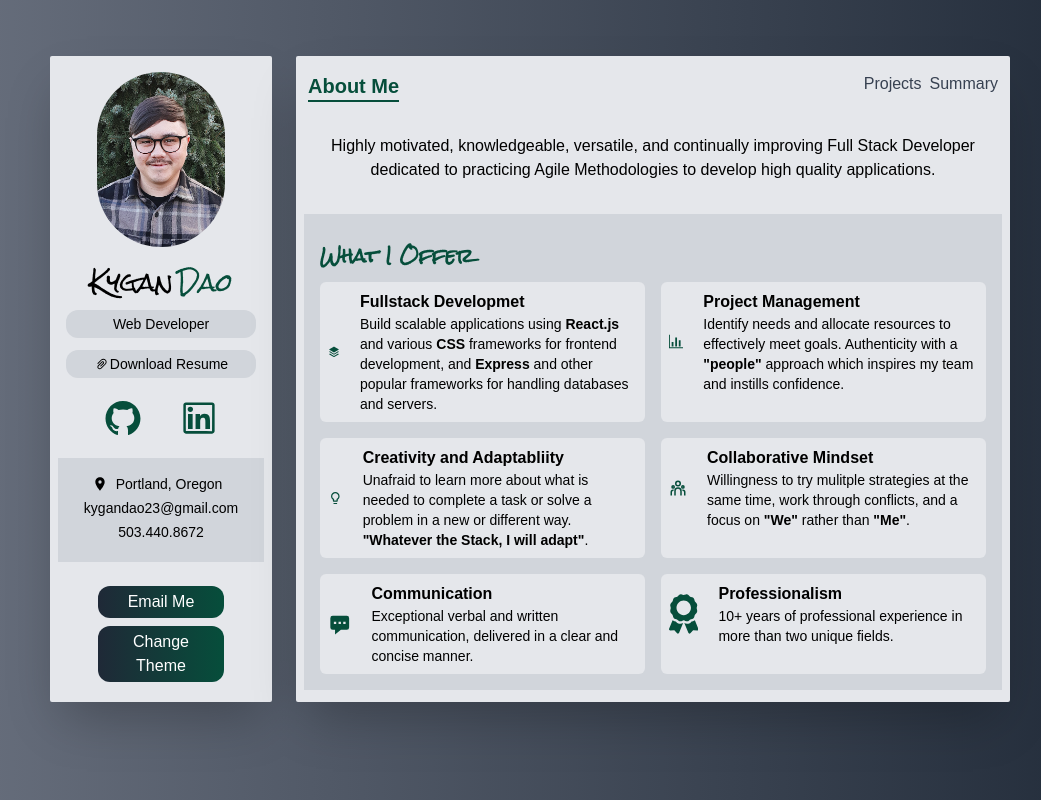
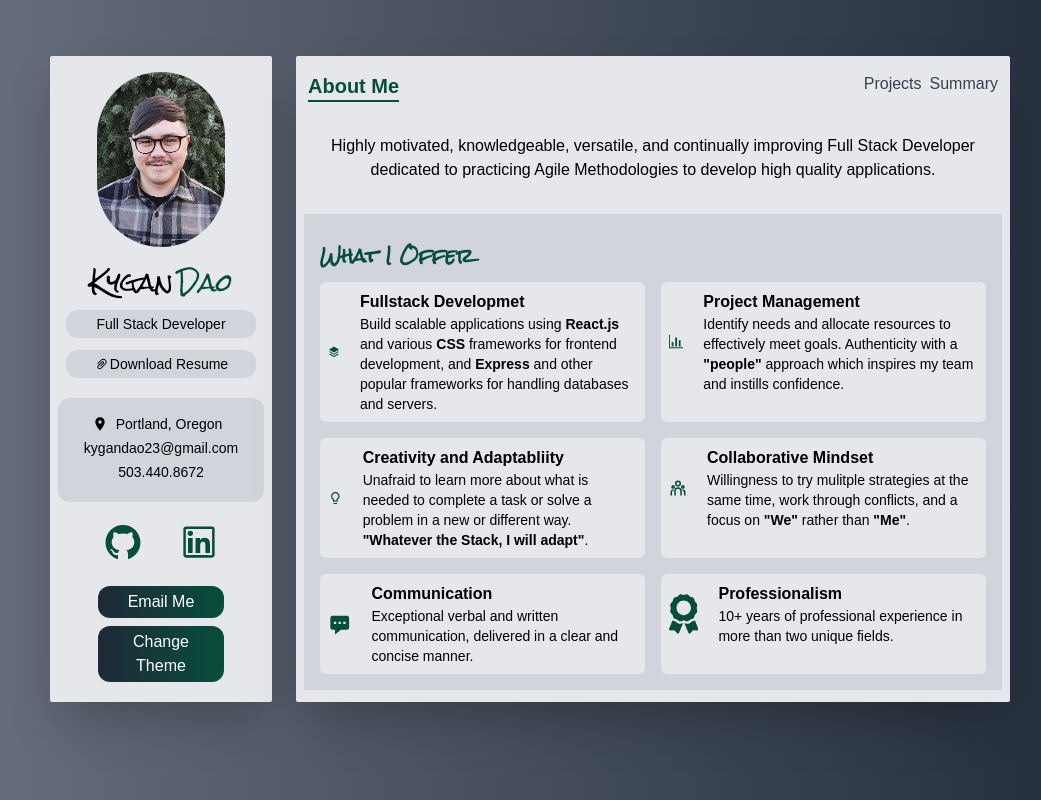
Before and after one commit to Kygandao/kportfoliod, a Next.js app: page / in a window 1280 px wide. Shown: the whole page, without its empty margins (110-1151 px from the left). Built offline with nearby package versions, Linux system fonts and the light colour scheme.

Commit message:
reconfiguring layout

```diff
--- a/components/Infobar.tsx
+++ b/components/Infobar.tsx
@@ -25,16 +25,11 @@ const Infobar = () => {
                 <span className='mr-1'>Kygan</span>
                 <span className='text-green-900 dark:text-green-700'>Dao</span>
             </h1>
-            <p className='px-2 py-1 my-3 text-sm bg-gray-300 rounded-xl dark:bg-gray-800'>Web Developer</p>
+            <p className='px-2 py-1 my-3 text-sm bg-gray-300 rounded-xl dark:bg-gray-800'>Full Stack Developer</p>
             <a href='/resume/KDResume1.22.pdf' download='KyganDaoResume.pdf' className='flex items-center justify-center px-2 py-1 my-3 text-sm bg-gray-300 rounded-xl hover:bg-gray-400 dark:bg-gray-800 dark:hover:bg-gray-600'><AiOutlinePaperClip className='w-4' />Download Resume</a>
 
-            <div className='flex w-9/12 mx-auto my-5 text-green-900 justify-evenly md:w-full dark:text-white'>
-                <a href='https://github.com/Kygandao' target='_blank' rel='noreferrer noopener'><AiOutlineGithub className='w-10 h-10 cursor-pointer hover:text-black' /></a>
-                <a href='https://www.linkedin.com/in/kygan-dao/' target='_blank' rel='noreferrer noopener'><AiOutlineLinkedin className='w-10 h-10 cursor-pointer hover:text-black' /></a>
-            </div>
-
             {/* LOCATION */}
-            <div className='py-4 my-5 bg-gray-300 dark:bg-gray-800' style={{marginLeft:'-.5rem', marginRight:'-.5rem'}}>
+            <div className='py-4 my-5 bg-gray-300 dark:bg-gray-800 rounded-xl' style={{marginLeft:'-.5rem', marginRight:'-.5rem'}}>
                 <div className='flex items-center justify-center'>
                     <MdLocationOn />
                     <span className='px-2 text-sm'>Portland, Oregon</span>
@@ -42,6 +37,13 @@ const Infobar = () => {
                 <p className='my-1 text-sm'>kygandao23@gmail.com</p>
                 <p className='my-1 text-sm'>503.440.8672</p>
             </div>
+
+            <div className='flex w-9/12 mx-auto my-5 text-green-900 justify-evenly md:w-full dark:text-white'>
+                <a href='https://github.com/Kygandao' target='_blank' rel='noreferrer noopener'><AiOutlineGithub className='w-10 h-10 cursor-pointer hover:text-gray-800 dark:hover:text-green-900' /></a>
+                <a href='https://www.linkedin.com/in/kygan-dao/' target='_blank' rel='noreferrer noopener'><AiOutlineLinkedin className='w-10 h-10 cursor-pointer hover:text-gray-800 dark:hover:text-green-900' /></a>
+            </div>
+
+
             {/*click to open system email */}
             <button onClick={sendEmail} className='w-8/12 px-3 py-1 my-1 text-white bg-gradient-to-r from-gray-800 to-green-900 rounded-xl hover:text-gray-400 hover:bg-black'>Email Me</button>
             <button onClick={changeTheme} className='w-8/12 px-3 py-1 my-1 text-white bg-gradient-to-r from-gray-800 to-green-900 rounded-xl hover:text-gray-400'>Change Theme</button>
```
